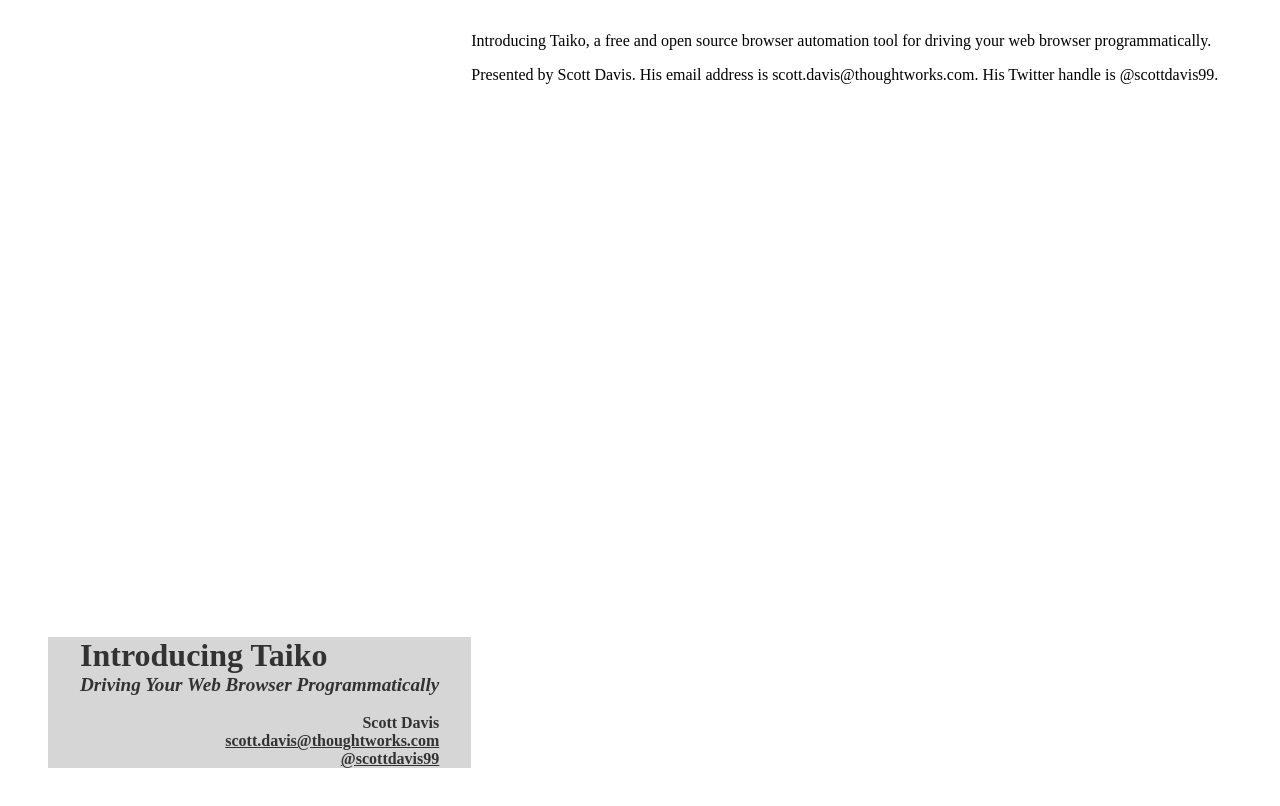
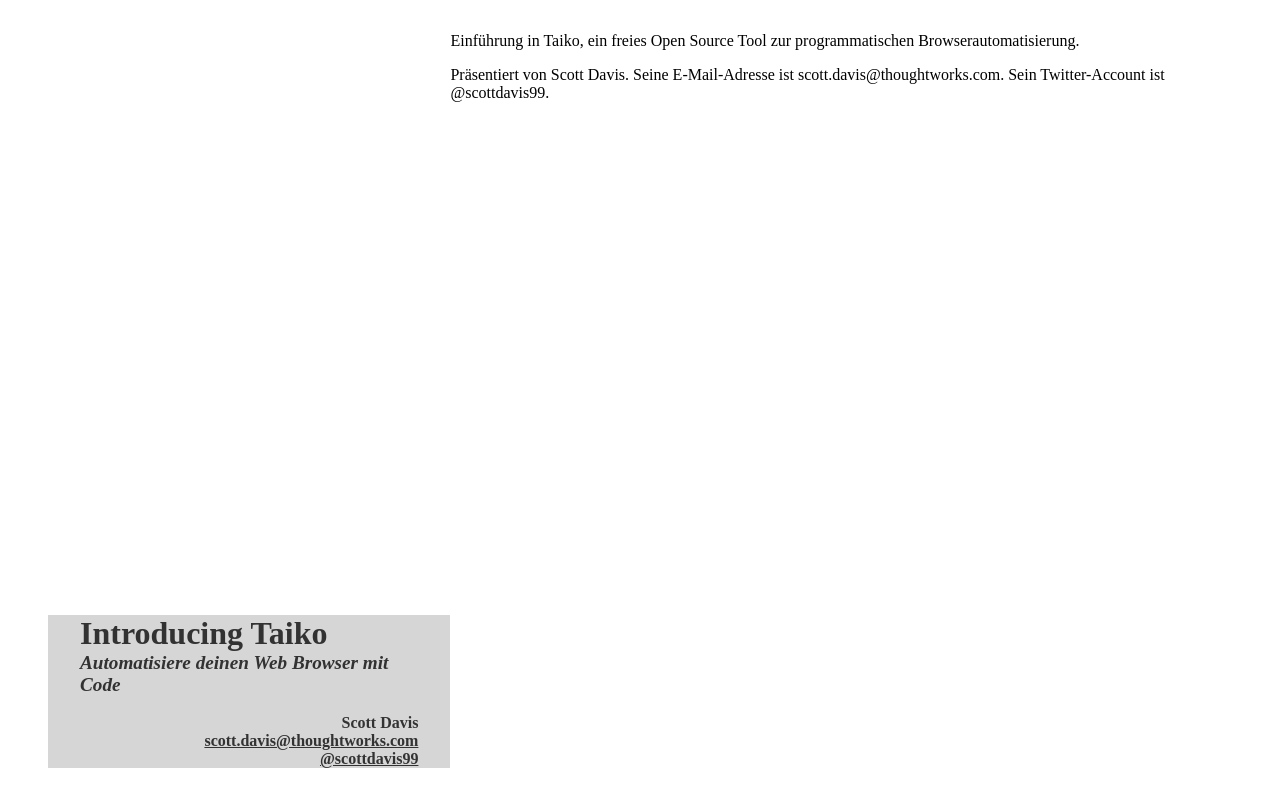
Before and after one commit to ThirstyHead/introducing-taiko, a website: page slides/de-de/slides/title-2/index.html in a window 1280 px wide. Drawn offline with Linux system fonts and the light colour scheme.

Commit message:
Translated second title slide.

```diff
--- a/slides/de-de/slides/title-2/index.html
+++ b/slides/de-de/slides/title-2/index.html
@@ -1,6 +1,5 @@
       <section class="main-title">
-        <h2 hidden aria-hidden="false">Introducing Taiko</h2>
-        <audio src="audio.mp3"></audio>
+        <h2 hidden aria-hidden="false">Einführung in Taiko</h2>
         <style>
           .custom-figure{
             display: flex;
@@ -39,7 +38,7 @@
           <div class="custom-banner">
             Introducing Taiko
             <div class="custom-subtitle">
-              Driving Your Web Browser Programmatically
+                Automatisiere deinen Web Browser mit Code
             </div>
             <div class="custom-bio">
               <br>
@@ -49,13 +48,13 @@
             </div>
           </div>
           <figcaption>
-            <p>
-              Introducing Taiko, a free and open source browser automation tool for driving your web browser programmatically.
-            </p>
-            <p>
-              Presented by Scott Davis. His email address is
-              scott.davis@thoughtworks.com. His Twitter handle is @scottdavis99.
-            </p>
+              <p>
+                  Einführung in Taiko, ein freies Open Source Tool zur programmatischen Browserautomatisierung.
+              </p>
+              <p>
+                  Präsentiert von Scott Davis. Seine E-Mail-Adresse ist
+                  scott.davis@thoughtworks.com. Sein Twitter-Account ist @scottdavis99.
+              </p>
           </figcaption>
         </figure>
       </section>
```
Also changed, not shown: slides/de-de/slides/title-2/taiko-drummer.jpg (deleted), 1 other file.
